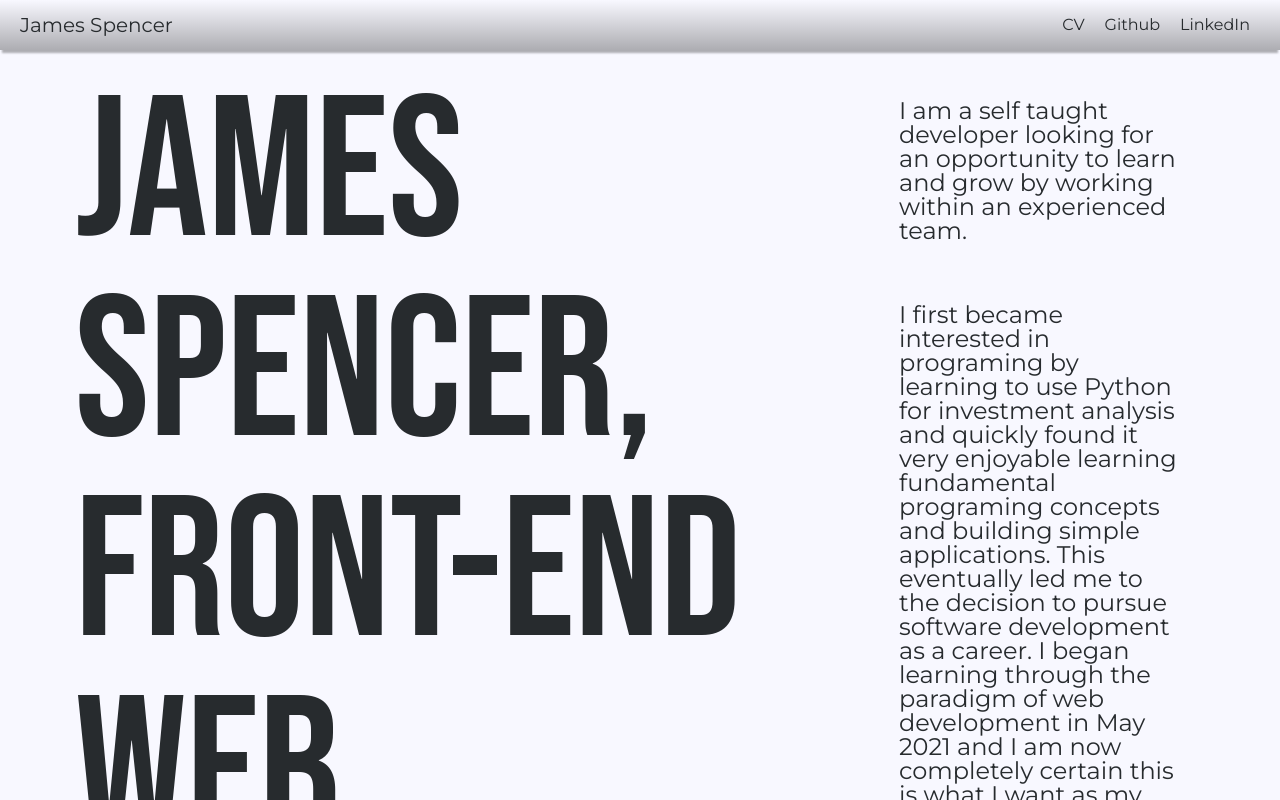
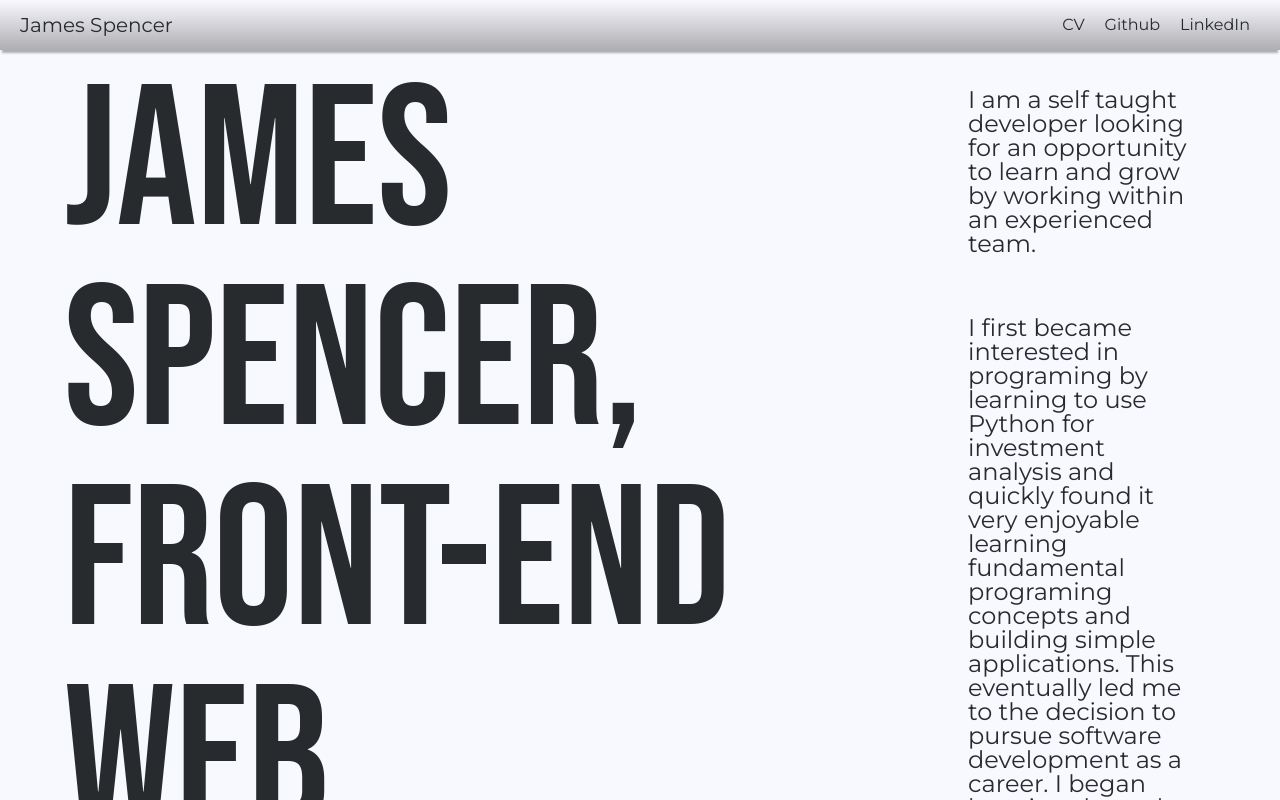
Before and after one commit to jkcswd/Portfolio-Website, a React (Create React App) app: page / in a window 1280 px wide. Shown: the top 800 px of the page. Built offline with nearby package versions, Linux system fonts and the light colour scheme.

Commit message:
Add grid-gap, change to em.

```diff
--- a/src/App.css
+++ b/src/App.css
@@ -1,8 +1,9 @@
 .content {
-  padding: 75px;
+  padding: 4em;
 }
 
 .main-content {
   display: grid;
   grid-template-columns: 1fr 1fr;
+  grid-gap: 5em;
 }
```
